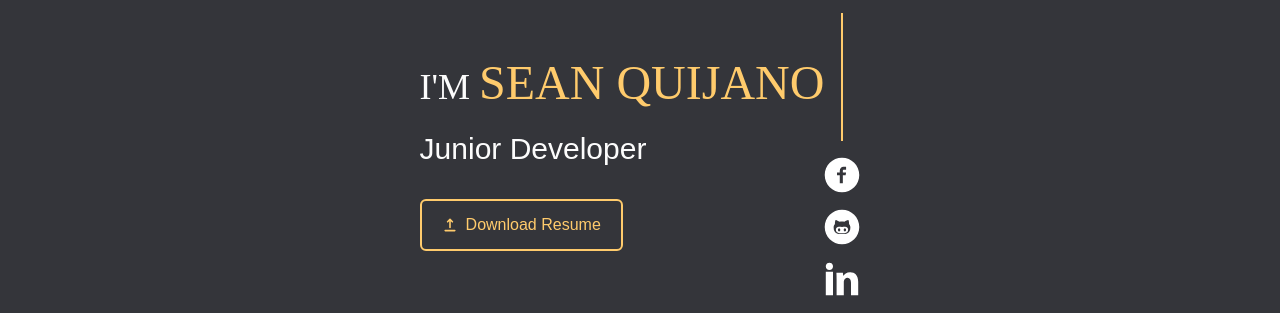
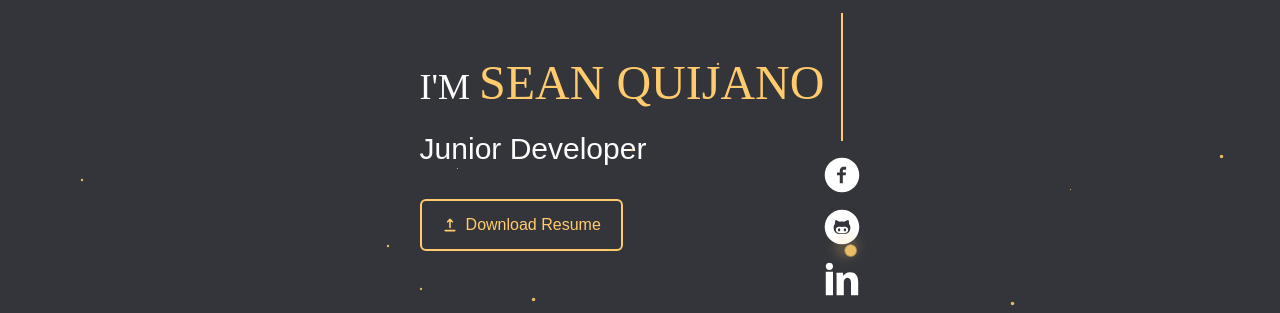
Before and after one commit to SeanVenz/seanvcq, a React (Create React App) app: page / in a window 1280 px wide. Shown: the part 245-558 px from the top of the page. Built offline with nearby package versions, Linux system fonts and the light colour scheme.

Commit message:
add bg effects

```diff
--- a/src/App.js
+++ b/src/App.js
@@ -2,6 +2,7 @@ import About from './components/About';
 import Contact from './components/Contact';
 import Experience from './components/Experience';
 import Home from './components/Home';
+import MovingBackground from './components/MovingBackground';
 import Navbar from './components/Navbar';
 import Projects from './components/Projects';
 import Skills from './components/Skills';
@@ -10,14 +11,15 @@ import ThemeToggle from './components/ThemeToggle';
 function App() {
   return (
     <main className='dark:bg-main bg-light-main w-full h-full transition-colors duration-300'>
-      <ThemeToggle className='hidden md:block fixed top-4 right-4'/>
-      <Navbar/>
-      <Home/>
-      <About/>
-      <Skills/>
-      <Projects/>
-      <Experience/>
-      <Contact/>
+      <MovingBackground />
+      <ThemeToggle className='hidden md:block fixed top-4 right-4' />
+      <Navbar />
+      <Home />
+      <About />
+      <Skills />
+      <Projects />
+      <Experience />
+      <Contact />
     </main>
   );
 }
--- /dev/null
+++ b/src/components/MovingBackground.js
@@ -0,0 +1,152 @@
+import React, { useState, useEffect } from 'react'
+import { motion, AnimatePresence } from 'framer-motion'
+
+const MovingBackground = () => {
+  const [stars, setStars] = useState([])
+  const [meteors, setMeteors] = useState([])
+
+  // Generate random stars on component mount
+  useEffect(() => {
+    const generateStars = () => {
+      const newStars = []
+      for (let i = 0; i < 35; i++) { // Reduced from 50 to 35 for subtlety
+        newStars.push({
+          id: i,
+          x: Math.random() * 100,
+          y: Math.random() * 100,
+          size: Math.random() * 2 + 1,
+          animationDelay: Math.random() * 5,
+          duration: Math.random() * 3 + 4 // 4-7 seconds
+        })
+      }
+      setStars(newStars)
+    }
+
+    generateStars()
+  }, [])
+
+  // Generate meteors occasionally
+  useEffect(() => {
+    const generateMeteor = () => {
+      const startX = Math.random() * 100 // Start from anywhere along the top
+      const meteor = {
+        id: Date.now(),
+        startX: startX, // Start from entire top area (0-100%)
+        startY: -10, // Start from above the screen
+        endX: Math.max(0, startX - 30 - Math.random() * 40), // Move 30-70% to the left for diagonal effect
+        endY: 110, // End below the screen
+        size: Math.random() * 1.5 + 4, // 2-3.5px for meteors (larger than stars)
+      }
+
+      setMeteors(prev => [...prev, meteor])
+
+      // Remove meteor after animation
+      setTimeout(() => {
+        setMeteors(prev => prev.filter(m => m.id !== meteor.id))
+      }, 3500) // Slightly longer to match new duration
+    }
+
+    // First meteor appears quickly, then regular intervals
+    const initialTimeout = setTimeout(() => {
+      generateMeteor()
+    }, 1500) // First meteor after 1.5 seconds
+
+    const interval = setInterval(() => {
+      if (Math.random() < 0.8) { // 80% chance for better visibility on short visits
+        generateMeteor()
+      }
+    }, Math.random() * 2000 + 4000) // Every 4-6 seconds for more frequent meteors
+
+    return () => {
+      clearTimeout(initialTimeout)
+      clearInterval(interval)
+    }
+  }, [])
+
+  const starVariants = {
+    twinkle: {
+      opacity: [0.3, 1, 0.3],
+      scale: [1, 1.2, 1],
+      transition: {
+        duration: 4,
+        repeat: Infinity,
+        ease: "easeInOut"
+      }
+    }
+  }
+
+  const meteorVariants = {
+    initial: (meteor) => ({
+      x: `${meteor.startX}vw`,
+      y: `${meteor.startY}vh`,
+      opacity: 0,
+      rotate: 135 // Diagonal angle for top-right to bottom-left
+    }),
+    animate: (meteor) => ({
+      x: `${meteor.endX}vw`,
+      y: `${meteor.endY}vh`,
+      opacity: [0, 0.9, 0.9, 0],
+      rotate: 135, // Maintain diagonal angle
+      transition: {
+        duration: 3,
+        ease: "easeIn"
+      }
+    })
+  }
+
+  return (
+    <div className="fixed inset-0 pointer-events-none overflow-hidden z-0">
+      {/* Stars */}
+      {stars.map((star) => (
+        <motion.div
+          key={star.id}
+          className="absolute bg-accent rounded-full opacity-30"
+          style={{
+            left: `${star.x}%`,
+            top: `${star.y}%`,
+            width: `${star.size}px`,
+            height: `${star.size}px`,
+          }}
+          variants={starVariants}
+          animate="twinkle"
+          transition={{
+            delay: star.animationDelay,
+            duration: star.duration,
+            repeat: Infinity,
+            ease: "easeInOut"
+          }}
+        />
+      ))}
+
+      {/* Meteors */}
+      <AnimatePresence>
+        {meteors.map((meteor) => (
+          <motion.div
+            key={meteor.id}
+            className="absolute"
+            custom={meteor}
+            variants={meteorVariants}
+            initial="initial"
+            animate="animate"
+            exit={{ opacity: 0 }}
+          >
+            {/* Meteor with trail - already rotated by variants */}
+            <div className="relative">
+              {/* Meteor trail */}
+              <div className="w-1 h-64 bg-gradient-to-t from-accent/90 via-accent/50 to-transparent rounded-full" />
+              {/* Meteor head - brighter and more prominent */}
+              <div className="absolute top-0 left-1/2 transform -translate-x-1/2 -translate-y-1 w-3 h-3 bg-accent rounded-full shadow-lg shadow-accent/60 border border-accent/30" />
+              {/* Glow effect */}
+              <div className="absolute top-0 left-1/2 transform -translate-x-1/2 -translate-y-1 w-6 h-6 bg-accent/20 rounded-full blur-sm" />
+            </div>
+          </motion.div>
+        ))}
+      </AnimatePresence>
+
+      {/* Subtle gradient overlay */}
+      <div className="absolute inset-0 bg-gradient-to-b from-transparent via-transparent to-light-main/5 dark:to-main/5 pointer-events-none" />
+    </div>
+  )
+}
+
+export default MovingBackground
```
